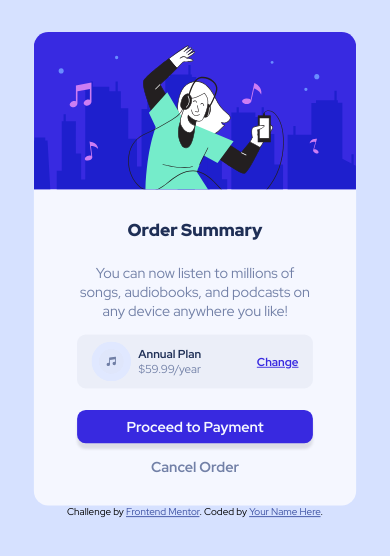
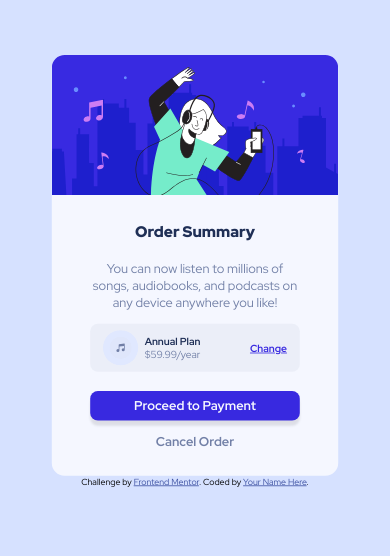
Before and after one commit to Don7Winner/Card-Summary.com, a plain HTML site: page index.html in a window 390 px wide. Drawn offline with Linux system fonts and the light colour scheme.

Commit message:
updated media query

```diff
--- a/CSS/Responsiveness.css
+++ b/CSS/Responsiveness.css
@@ -21,8 +21,8 @@
 }
 @media (max-width: 428px) {
   body {
-    top: 5px;
-    /* transform: scale(0.8); */
+    top: 1px;
+    transform: scale(0.8);
   }
   main {
     width: 357.953px;
```
